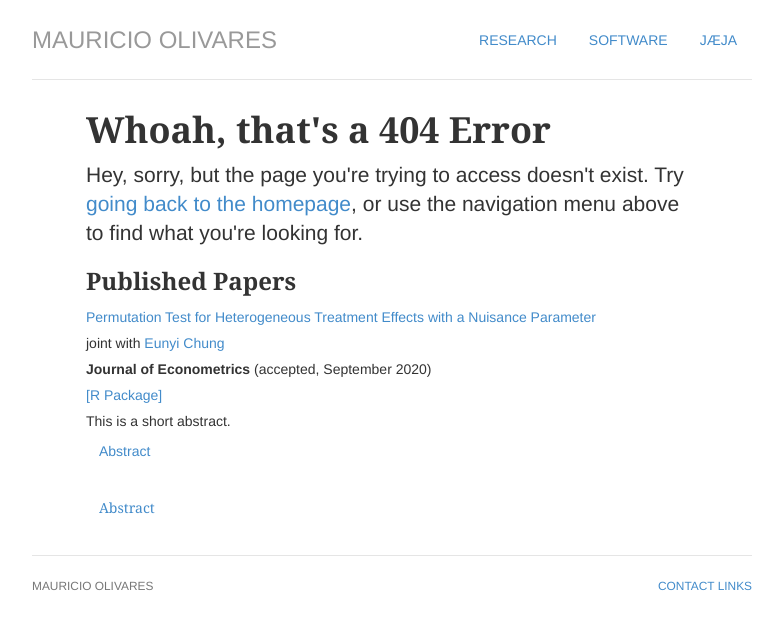
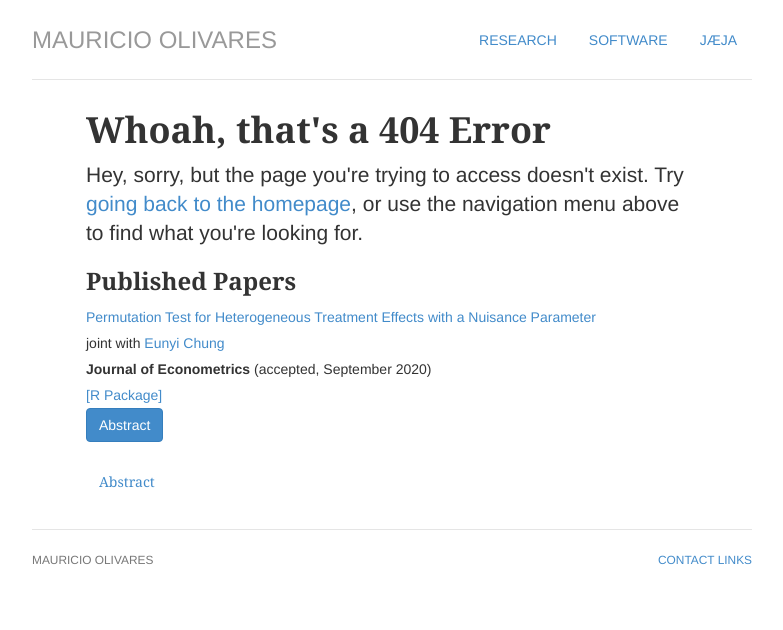
Before and after one commit to mauolivares/mauolivares.github.io, a Jekyll site: the page built from cv/index.html, in a window 1280 px wide. Shown: the top 630 px of the page, without its empty margins (248-1031 px from the left). Built offline with Jekyll 4.4.1, drawn with Linux system fonts in a browser that asks for light colours.

Commit message:
collapse new example

```diff
--- a/cv/index.html
+++ b/cv/index.html
@@ -10,26 +10,19 @@ title: 404 Error | Sorry, this page does not exist.
         	<h3>Published Papers</h3>
 
 			<ul class="list-unstyled">
-				<li><a href="/files/HTE_WorkingPaper.pdf" title="Download Paper as PDF">Permutation Test for Heterogeneous Treatment Effects with a Nuisance Parameter</a>
+				<li>
+					<a href="/files/HTE_WorkingPaper.pdf" title="Download Paper as PDF">Permutation Test for Heterogeneous Treatment Effects with a Nuisance Parameter</a>
 					<br>joint with <a href="https://sites.google.com/a/illinois.edu/eunyichung/">Eunyi Chung</a>
 					<br><b>Journal of Econometrics</b> (accepted, September 2020)</a>
 					<br><a href="https://cran.r-project.org/web/packages/RATest/index.html" title="R Package">[R Package]</a>
-					<br> This is a short abstract.
-						      	<div class="accordion" id="accordionExample">
-  									<div class="card">
-    									<div class="card-header" id="headingOne">
-        									<button class="btn btn-link collapsed" type="button" data-toggle="collapse" data-target="#collapseOne" aria-expanded="false" aria-controls="collapseOne">
-          									Abstract
-        									</button>
-    									</div>
+					<br><a class="btn btn-primary" data-toggle="collapse" href="#collapseExample" role="button" aria-expanded="false" aria-controls="collapseExample">
+    				Abstract</a>
+    					<div class="collapse" id="collapseExample">
+  							<div class="card card-body">
+    						Anim pariatur cliche reprehenderit, enim eiusmod high life accusamus terry richardson ad squid. Nihil anim keffiyeh helvetica, craft beer labore wes anderson cred nesciunt sapiente ea proident.
+  							</div>
+						</div>
 
-    									<div id="collapseOne" class="collapse" aria-labelledby="headingOne" data-parent="#accordionExample">
-      										<div class="card-body">
-        									Example of an extended abstract.
-      										</div>
-    									</div>
-  									</div>
-  								</div>
 
 				</li>
 			</ul>
```
